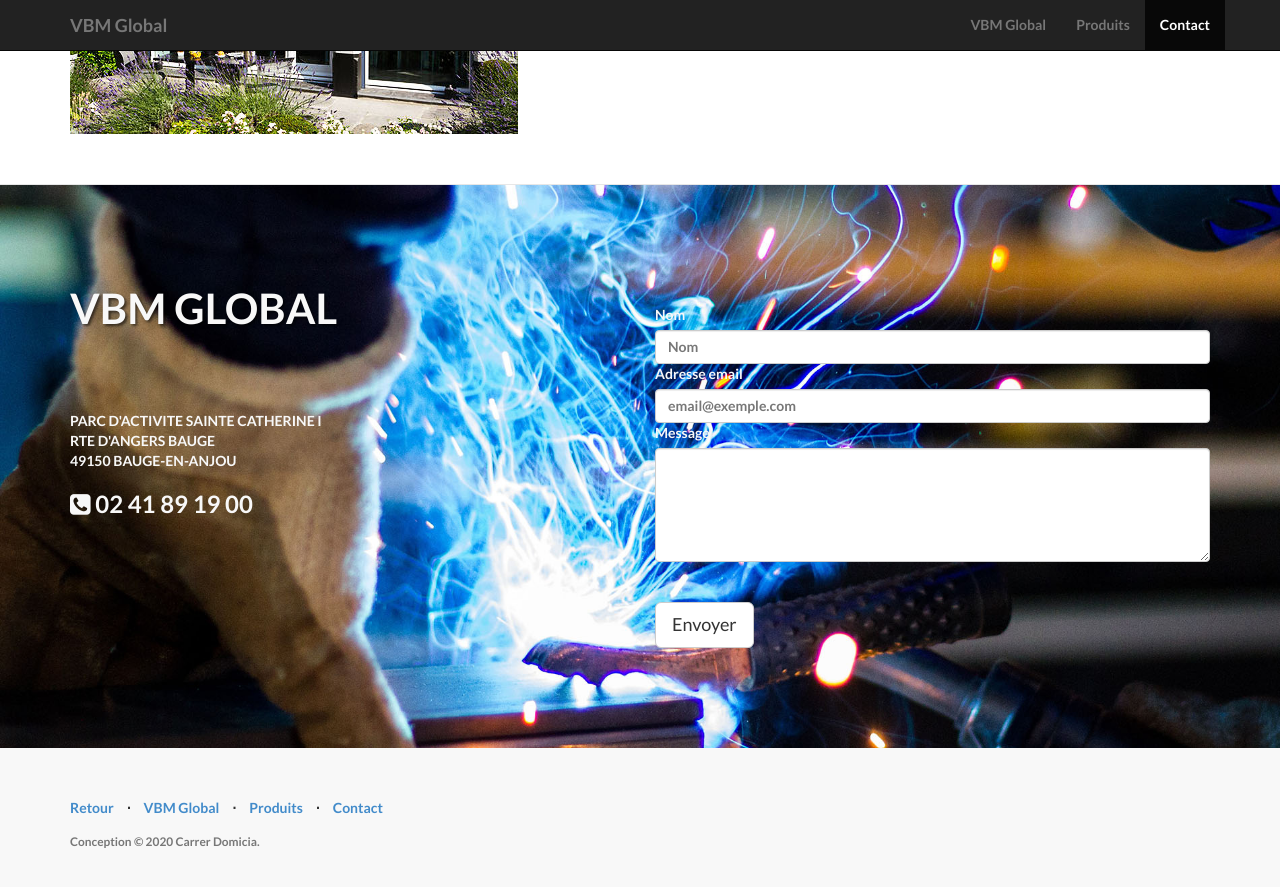
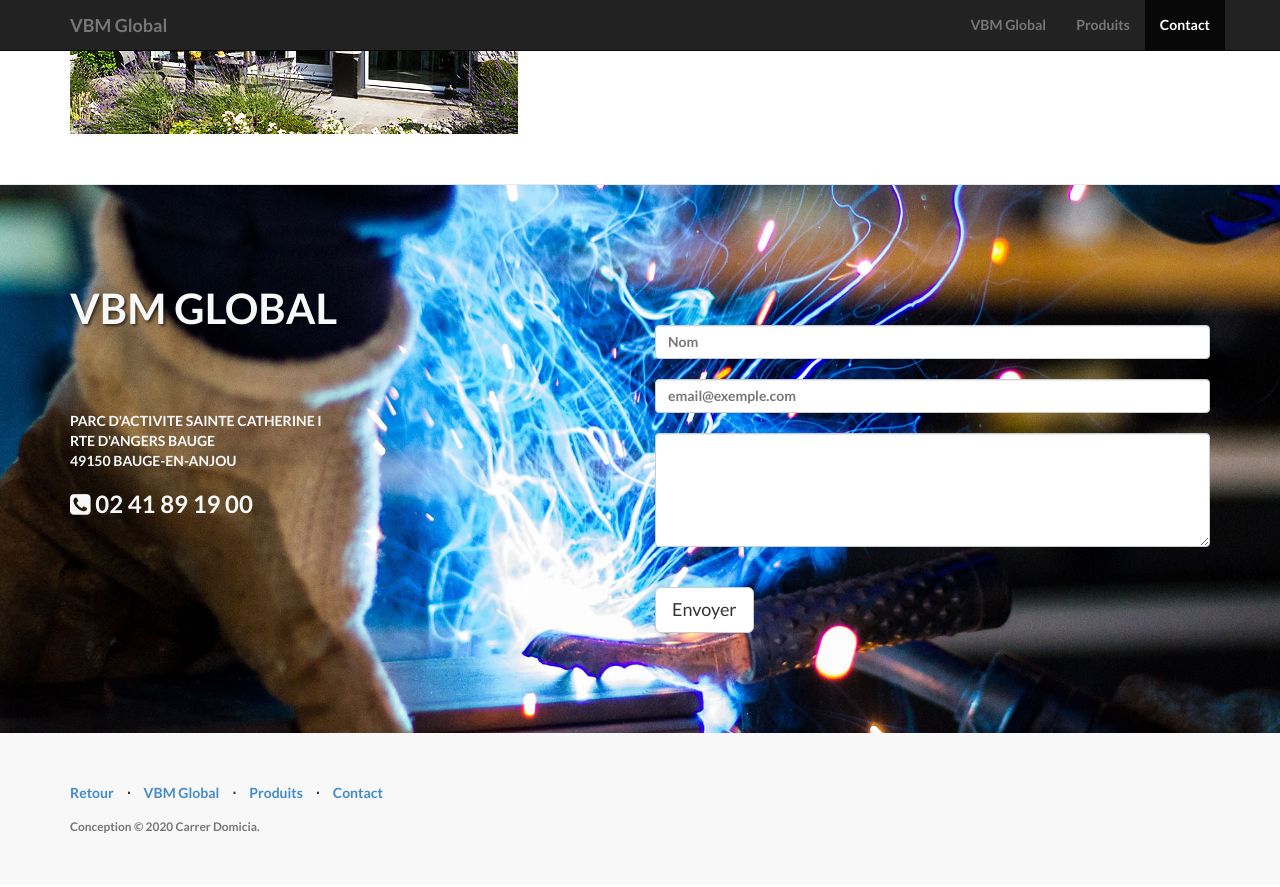
Before and after one commit to juanitito/vbm-landing, a Jekyll site: the page built from index.html, in a window 1280 px wide and 900 px high, scrolled down 2694 px. Shown: the top 887 px of the window. Built offline with Jekyll 4.4.1, drawn with Linux system fonts in a browser that asks for light colours; nearby versions of some CDN libraries; library files that are not in the unit come from our copies.

Commit message:
Update contact.html

```diff
--- a/_includes/contact.html
+++ b/_includes/contact.html
@@ -16,11 +16,11 @@
 				<br>
 				<div class="col-lg-6">
 					<form accept-charset="UTF-8" action="https://getform.io/f/8e4f278d-fa48-44f6-850a-a0e6f4e8203c" method="POST"enctype="multipart/form-data" target="_blank">
-						<label for="NameImput" required="required">Nom</label>
+						<label for="NameImput" required="required"></label>
     					<input type="text" name="name" class="form-control" id="NameImput" placeholder="Nom">
-						<label for="EmailInput" required="required">Adresse email</label>
+						<label for="EmailInput" required="required"></label>
     					<input type="email" name="email" class="form-control" id="EmailImput" placeholder="email@exemple.com">
-    				<label for="TextImput" required="required">Message</label>
+    				<label for="TextImput" required="required"></label>
     					<textarea class="form-control" name="message" id="TextImput" rows="5"></textarea>
 					<br>
 					</br>
```
